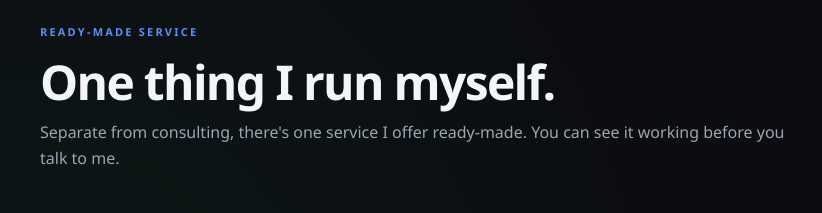
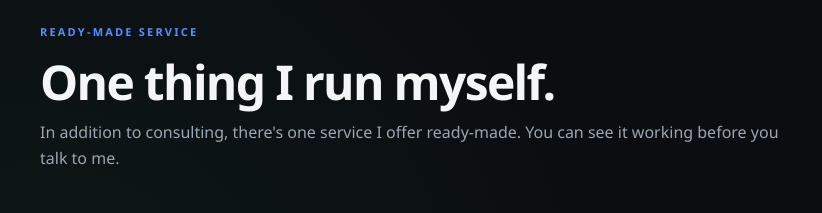
Before and after one commit to dsoard/dsoard.github.io, a plain HTML site: page docs/consulting/index.html in a window 1280 px wide. Shown: the part 1420-1633 px from the top of the page, 40-862 px from the left. Drawn offline with Linux system fonts and the light colour scheme.

Commit message:
Present review replies as in addition to consulting
Co-Authored-By: Claude Opus 5.5 <noreply@anthropic.com>
Claude-Session: https://claude.ai/code/session_01ARYBTob2onQQqarZ9anpCH

```diff
--- a/docs/consulting/index.html
+++ b/docs/consulting/index.html
@@ -57,7 +57,7 @@
       <div class="section-heading">
         <span class="section-kicker">READY-MADE SERVICE</span>
         <h2>One thing I run myself.</h2>
-        <p>Separate from consulting, there's one service I offer ready-made. You can see it working before you talk to me.</p>
+        <p>In addition to consulting, there's one service I offer ready-made. You can see it working before you talk to me.</p>
       </div>
 
       <a class="service-feature" href="reviews/">
```
